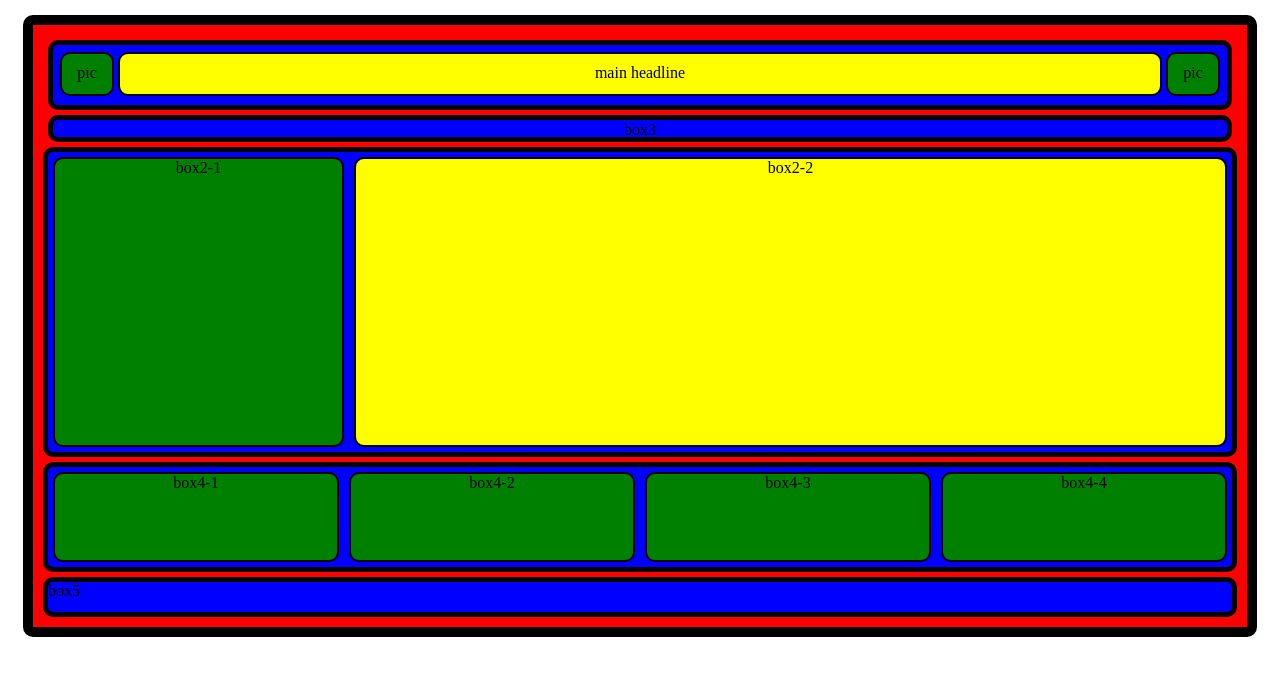
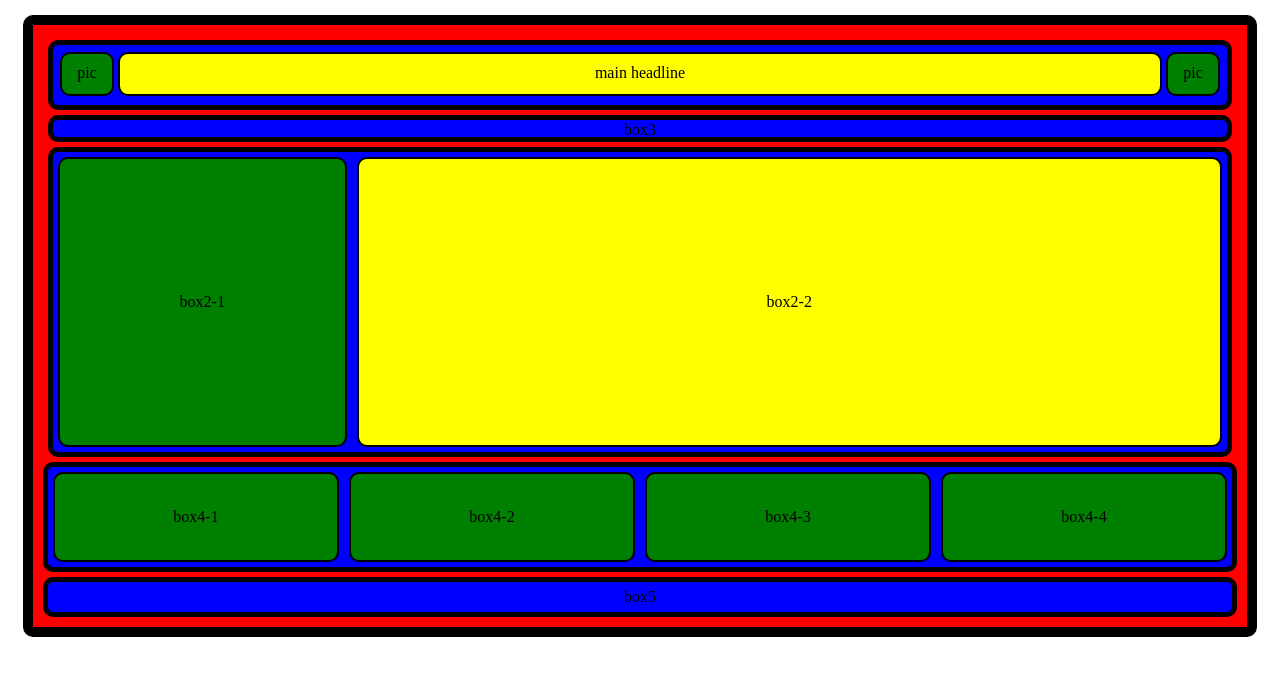
Before and after one commit to DBandywithIS/freestyle, a plain HTML site: page index.html in a window 1280 px wide. Drawn offline with Linux system fonts and the light colour scheme.

Commit message:
Centered content in each box (below the header) by adding display properties set to flex in the parent boxes of the content, then added margin value of auto to the p tag, then added p tags around the content.

```diff
--- a/index.html
+++ b/index.html
@@ -14,17 +14,17 @@
     </header>
     <main>
             <div class="box2">
-                <div class="box2-1">box2-1</div>
-                <div class="box2-2">box2-2</div>
+                <div class="box2-1"><p>box2-1</p></div>
+                <div class="box2-2"><p>box2-2</p></div>
             </div>
 
             <div class="box4">
-                <div class="box4-1">box4-1</div>
-                <div class="box4-2">box4-2</div>
-                <div class="box4-3">box4-3</div>
-                <div class="box4-4">box4-4</div>
+                <div class="box4-1"><p>box4-1</p></div>
+                <div class="box4-2"><p>box4-2</p></div>
+                <div class="box4-3"><p>box4-3</p></div>
+                <div class="box4-4"><p>box4-4</p></div>
             </div>
-            <div class="box5">box5</div>
+            <div class="box5"><p>box5</p></div>
         </div>
     </main>
 </html>
--- a/main.css
+++ b/main.css
@@ -51,7 +51,7 @@ div {
     background-color: blue;
     border: 5px solid black;
     height: 300px;
-    margin: 5px auto 0 auto;
+    margin: 5px;
     display: flex;
     justify-content: space-between;
 
@@ -59,9 +59,14 @@ div {
 .box2-1 {
     background-color: green;
     box-sizing: border-box;
+    height: 290px;
     border: 2px solid black;
     margin: 5px;
     flex-basis: 25%;
+    display: flex;
+}
+p {
+    margin: auto;
 }
 .box2-2 {
     background-color: yellow;
@@ -69,6 +74,7 @@ div {
     border: 2px solid black;
     margin: 5px;
     flex-basis: 75%;
+    display: flex;
 }
 .box3 {
     background-color: blue;
@@ -91,6 +97,7 @@ div {
     border: 2px solid black;
     margin: 5px;
     flex-basis: 25%;
+    display: flex;
 }
 .box4-2 {
     background-color: green;
@@ -98,6 +105,7 @@ div {
     border: 2px solid black;
     margin: 5px;
     flex-basis: 25%;
+    display: flex;
 }
 .box4-3 {
     background-color: green;
@@ -105,6 +113,7 @@ div {
     border: 2px solid black;
     margin: 5px;
     flex-basis: 25%;
+    display: flex;
 }
 .box4-4 {
     background-color: green;
@@ -112,6 +121,7 @@ div {
     border: 2px solid black;
     margin: 5px;
     flex-basis: 25%;
+    display: flex;
 }
 .box5 {
     background-color: blue;
```
